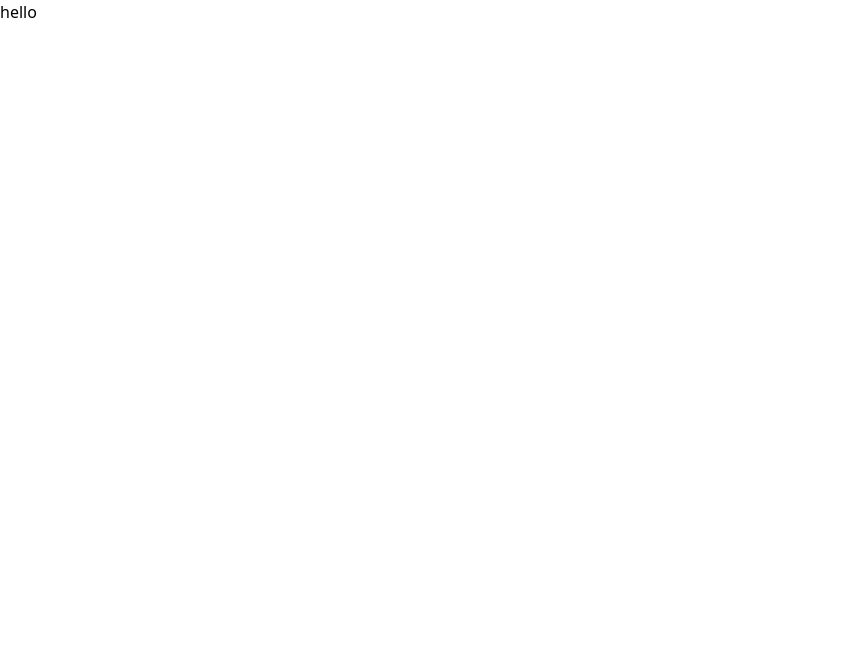
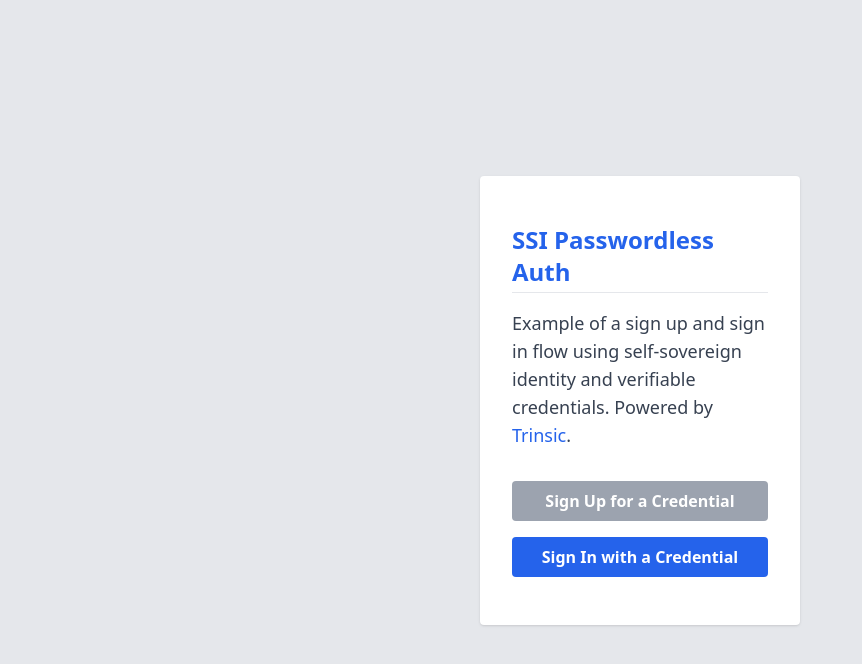
Before and after one commit to trinsic-id/login-reference-app, a Next.js app: page / in a window 1280 px wide. Shown: the top 664 px of the page, without its empty margins (0-862 px from the left). Built offline with nearby package versions, Linux system fonts and the light colour scheme.

Commit message:
add homepage markup

```diff
--- a/src/pages/index.js
+++ b/src/pages/index.js
@@ -1,5 +1,37 @@
+import Link from 'next/link';
+
 export default function Home() {
   return (
-    <h1>hello</h1>
+    <div className="w-full h-screen bg-gray-200 flex justify-center items-center">
+      <main className="w-1/4 bg-white px-8 py-12 rounded shadow">
+        <h1 className="mb-1 text-blue-600 text-2xl font-bold">
+          SSI Passwordless Auth
+        </h1>
+
+        <hr className="mb-4" />
+
+        <p className="text-gray-700 text-lg mb-8">
+          Example of a sign up and sign in flow using self-sovereign identity and verifiable credentials.
+          {' '}
+          Powered by {' '}
+          <a className="text-blue-600 hover:underline" href="https://trinsic.id" target="_blank" rel="noreferrer">
+            Trinsic
+          </a>
+          .
+        </p>
+
+        <Link href="/signup">
+          <a className="block w-full rounded p-2 text-center mb-4 bg-gray-400 font-bold text-white transition hover:brightness-90">
+            Sign Up for a Credential
+          </a>
+        </Link>
+
+        <Link href="/signin">
+          <a className="block w-full rounded p-2 text-center bg-blue-600 font-bold text-white transition hover:brightness-90">
+            Sign In with a Credential
+          </a>
+        </Link>
+      </main>
+    </div>
   );
 }
```
